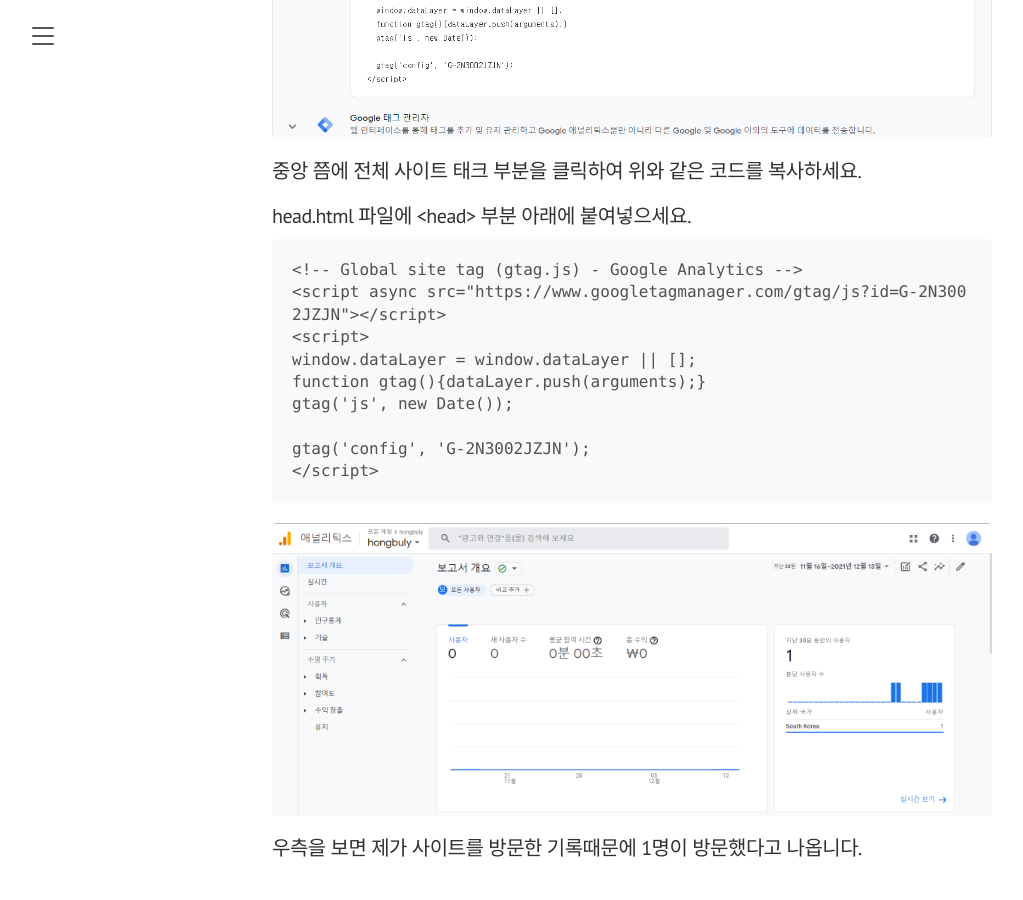
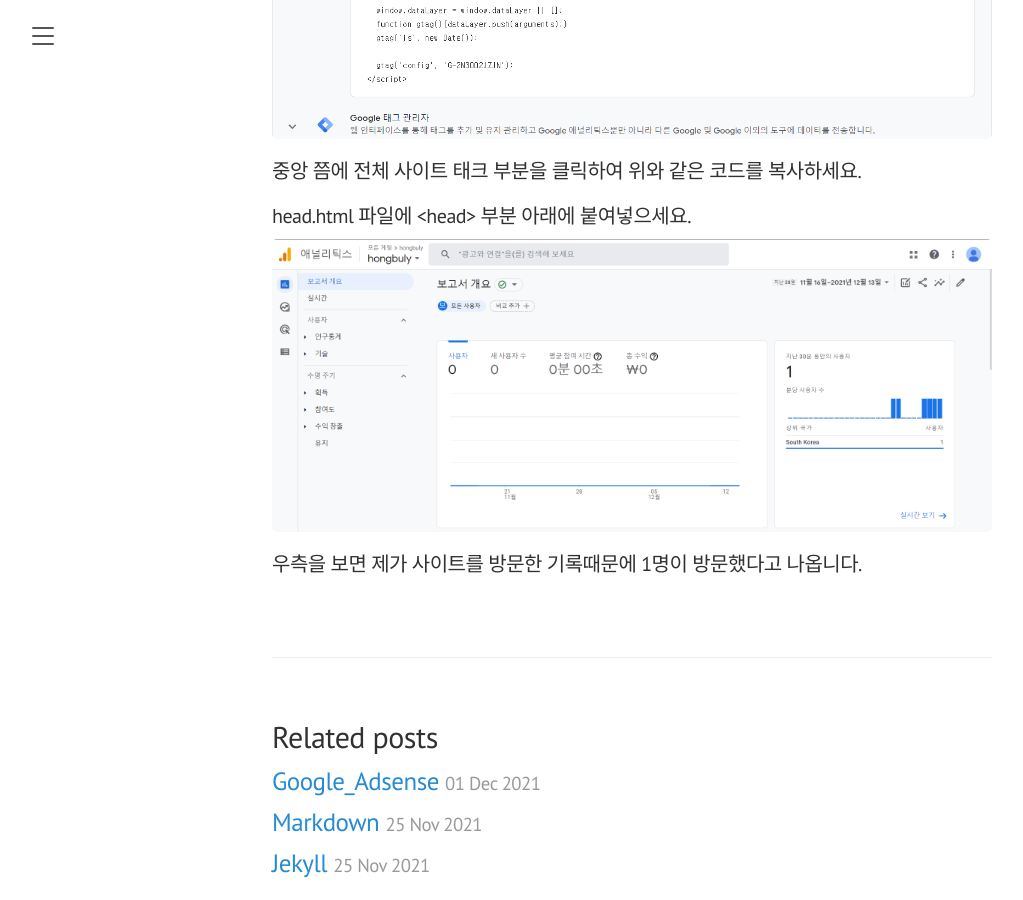
Before and after one commit to hongbuly/hongbuly.github.io, a Jekyll site: the page built from _posts/2021-12-14-Google_Analytics.md, in a window 1280 px wide and 900 px high, scrolled down 4356 px. Shown: the whole window, without its empty margins (8-1031 px from the left). Built offline with Jekyll 4.4.1, drawn with Linux system fonts in a browser that asks for light colours; comment, search, counter and statistics services are not loaded.

Commit message:
Update 2021-12-14-Google_Analytics.md

```diff
--- a/_posts/2021-12-14-Google_Analytics.md
+++ b/_posts/2021-12-14-Google_Analytics.md
@@ -35,15 +35,5 @@
 #### 중앙 쯤에 전체 사이트 태크 부분을 클릭하여 위와 같은 코드를 복사하세요.
 #### head.html 파일에 <head> 부분 아래에 붙여넣으세요.
 
-    <!-- Global site tag (gtag.js) - Google Analytics -->
-    <script async src="https://www.googletagmanager.com/gtag/js?id=G-2N3002JZJN"></script>
-    <script>
-    window.dataLayer = window.dataLayer || [];
-    function gtag(){dataLayer.push(arguments);}
-    gtag('js', new Date());
-
-    gtag('config', 'G-2N3002JZJN');
-    </script>
-
 ![analytics09](/assets/images/analytics09.png)
 #### 우측을 보면 제가 사이트를 방문한 기록때문에 1명이 방문했다고 나옵니다.
```
